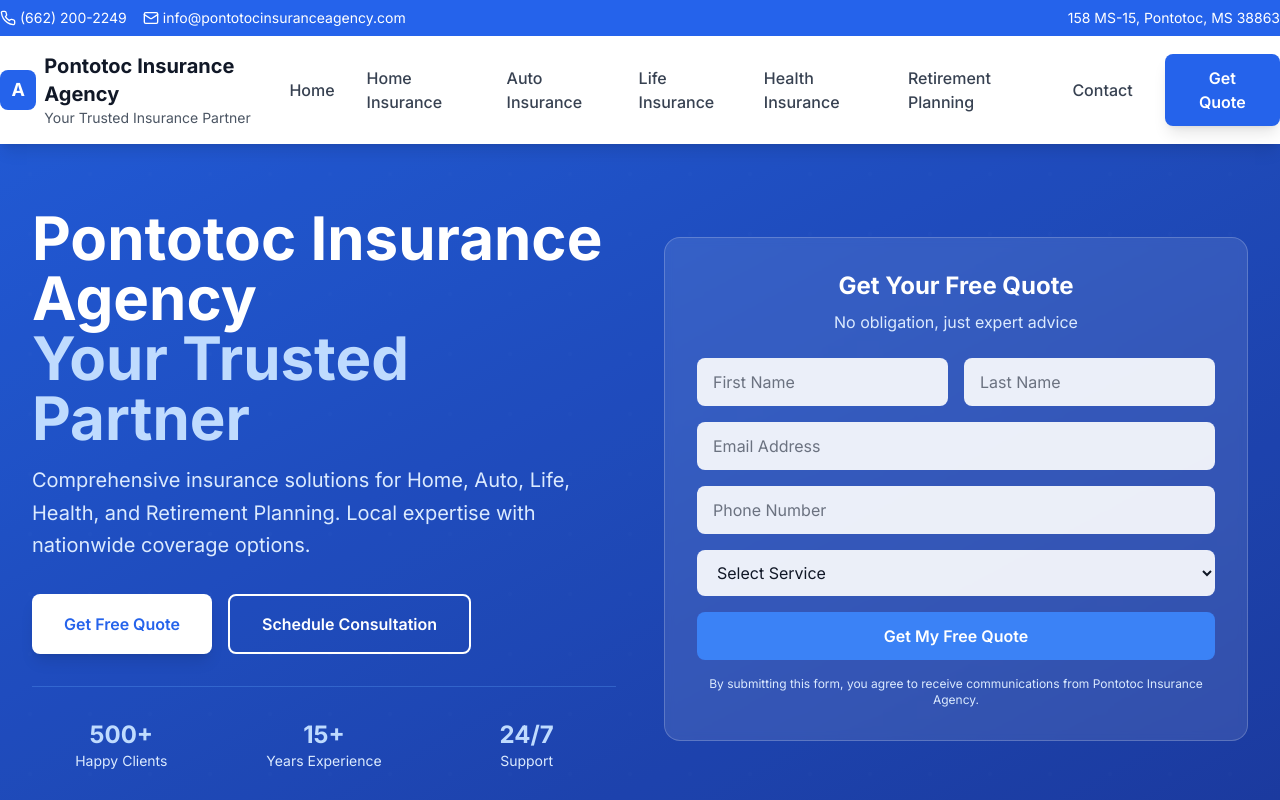
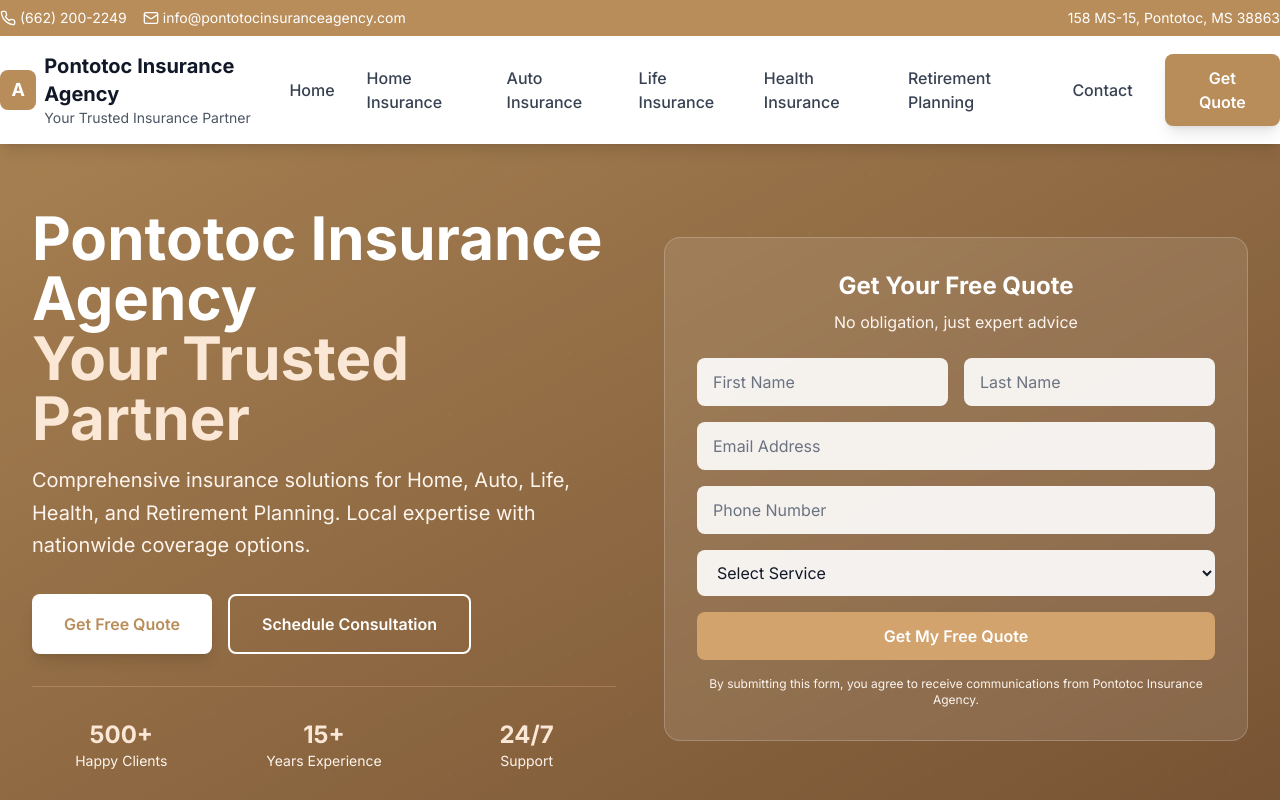
Before and after one commit to Aurex-Agency/Pontotocinsurance, a Next.js app: page / in a window 1280 px wide. Shown: the top 800 px of the page. Built offline with nearby package versions, Linux system fonts and the light colour scheme.

Commit message:
Update primary color to business color #D2A36D
- Updated Tailwind config with new primary color palette
- All components now use the warm golden-brown primary color
- Maintains accessibility and contrast ratios
- Color scheme reflects professional insurance branding

```diff
--- a/tailwind.config.js
+++ b/tailwind.config.js
@@ -9,16 +9,16 @@
     extend: {
       colors: {
         primary: {
-          50: '#eff6ff',
-          100: '#dbeafe',
-          200: '#bfdbfe',
-          300: '#93c5fd',
-          400: '#60a5fa',
-          500: '#3b82f6',
-          600: '#2563eb',
-          700: '#1d4ed8',
-          800: '#1e40af',
-          900: '#1e3a8a',
+          50: '#fefaf6',
+          100: '#fdf4ed',
+          200: '#fae7d6',
+          300: '#f6d4b8',
+          400: '#f1b98d',
+          500: '#D2A36D',
+          600: '#b88d5a',
+          700: '#9e7447',
+          800: '#845c39',
+          900: '#6a4a2b',
         },
         secondary: {
           50: '#f8fafc',
```
